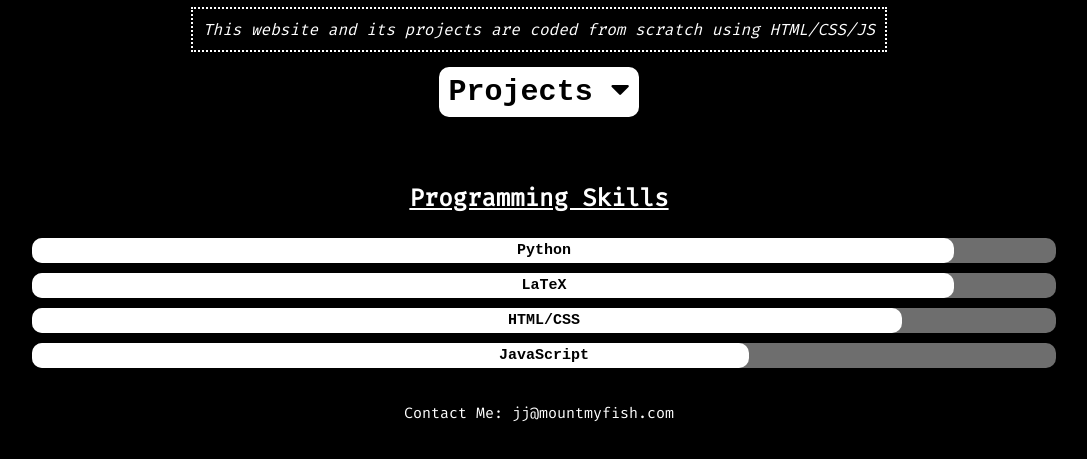
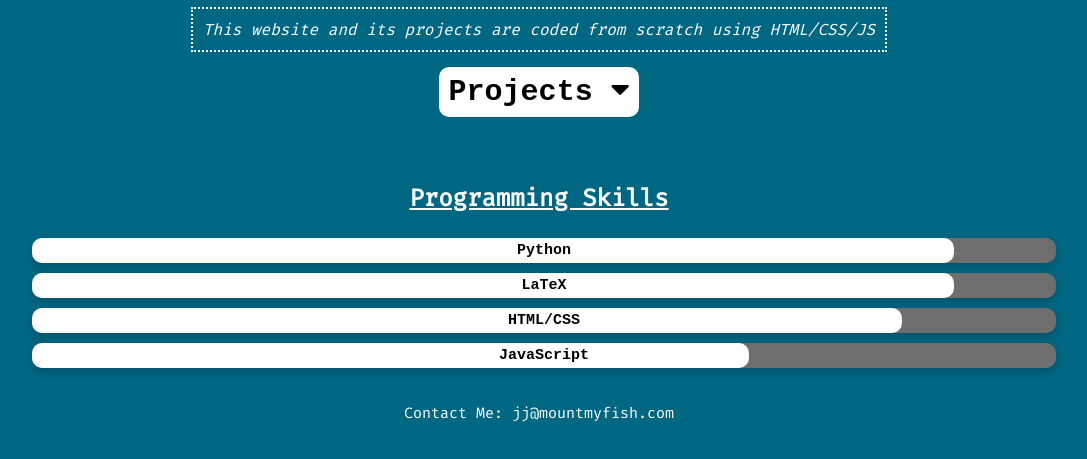
Before and after one commit to jasonshaw0/home, a plain HTML site: page index.html in a window 1280 px wide. Shown: the part 245-704 px from the top of the page, without its empty margins (101-1188 px from the left). Drawn offline with Linux system fonts and the light colour scheme.

Commit message:
Update styles.css

```diff
--- a/styles.css
+++ b/styles.css
@@ -1,5 +1,5 @@
 body {
-  background-color: #000000;
+  background-color: #006783;
   color: rgb(255, 255, 255);
   font-family: "Fira Code", monospace;
   display: flex;
@@ -67,6 +67,7 @@ h2 {
   cursor: pointer;
   transition: background-color 0.2s, transform 0.2s;
   text-align: center;
+  white-space: nowrap;
 }
 
 .parent {
```
